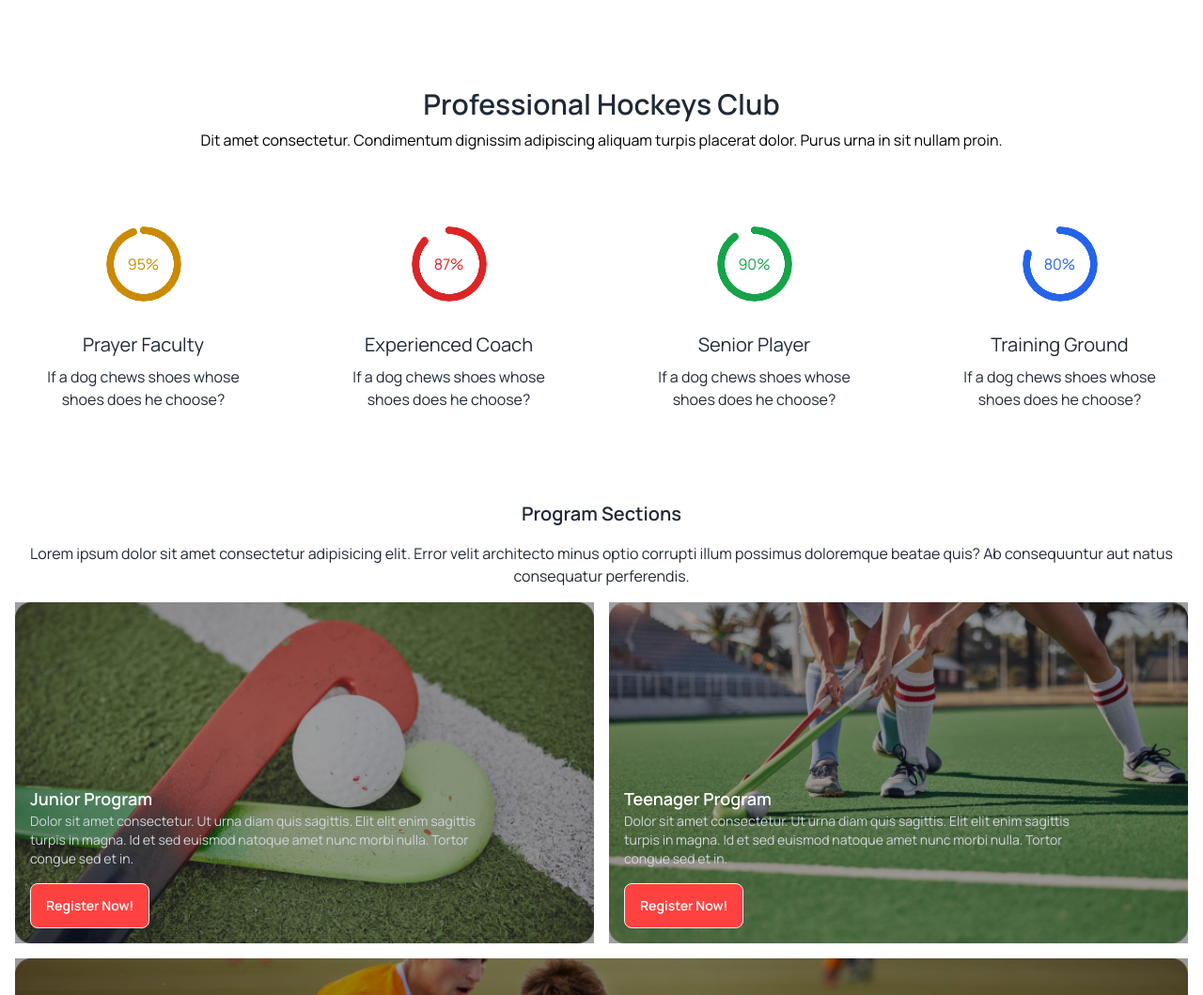
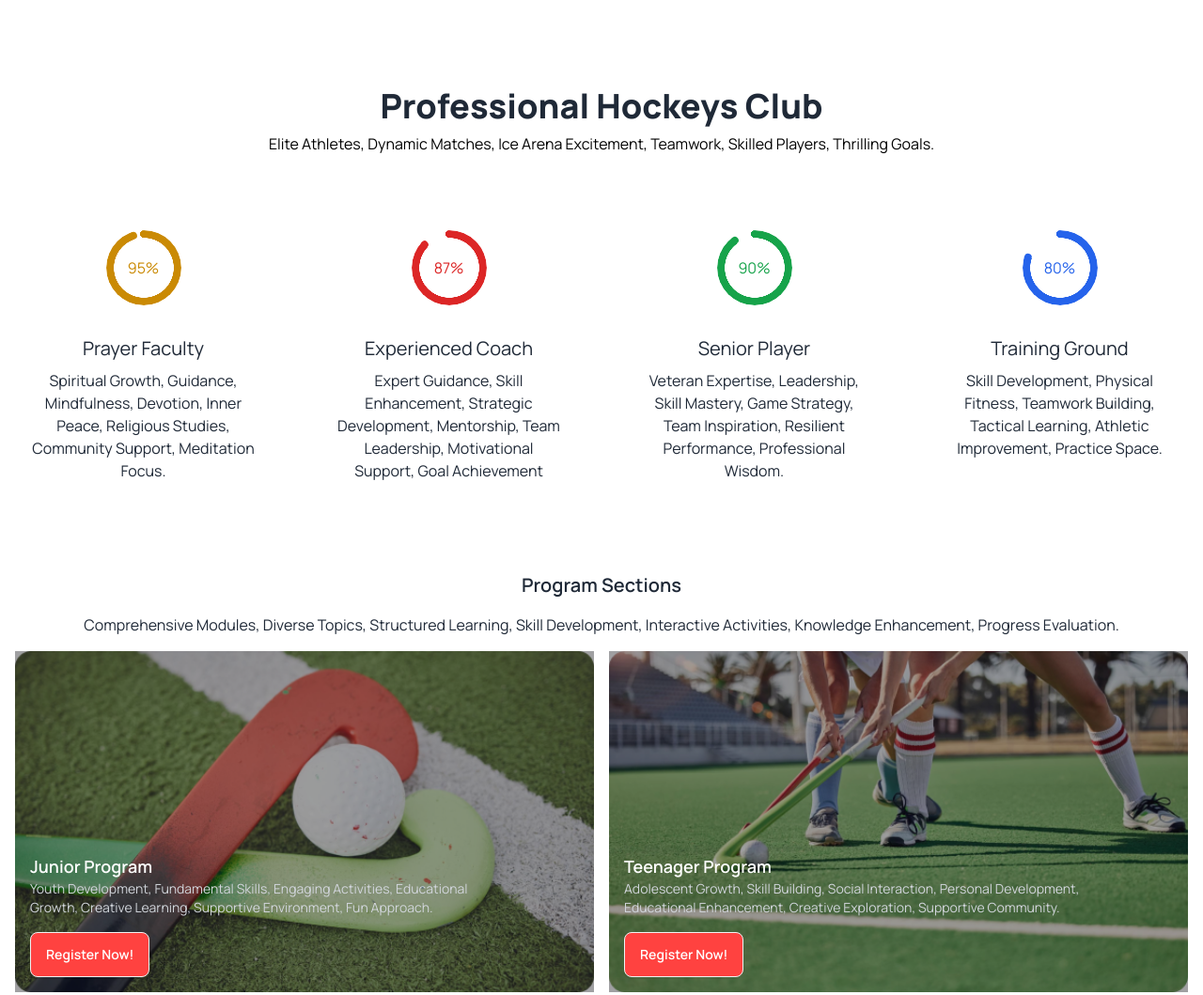
Before and after one commit to Habiba3078/hockey-resources-website, a plain HTML site: page index.html in a window 1280 px wide. Shown: the part 940-1999 px from the top of the page at 94% size. Drawn offline with nearby package versions, Linux system fonts and the light colour scheme.

Commit message:
added everything

```diff
--- a/index.html
+++ b/index.html
@@ -51,7 +51,7 @@
                 </ul>
               </div>
 
-              <a class="btn btn-ghost text-xl font-extrabold">Hockey<p class="text-red-600">'</p>s</a>
+              <a class="btn btn-ghost text-2xl font-extrabold">Hockey<p class="text-red-600">'</p>s</a>
             </div>
             <div class="navbar-center hidden lg:flex">
               <ul class="menu menu-horizontal px-1">
@@ -105,14 +105,14 @@
  <main>
   <!-- Professional's hockey club -->
     <section class="justify-center mt-8 lg:mt-40">
-        <h2 class="text-3xl font-semibold text-center ">Professional Hockeys Club</h2>
-        <p class=" text-black mt-2 text-center">Dit amet consectetur. Condimentum dignissim adipiscing aliquam turpis placerat dolor. Purus urna in sit nullam proin. </p>
+        <h2 class="text-4xl font-extrabold text-center ">Professional Hockeys Club</h2>
+        <p class=" text-black mt-2 text-center">Elite Athletes, Dynamic Matches, Ice Arena Excitement, Teamwork, Skilled Players, Thrilling Goals.</p>
         <div class="text-center lg:text-center gap-5 lgml-11 mt-20  grid grid-cols-1 lg:grid-cols-4">
             <div class=" ">
                 <div class="radial-progress text-yellow-600 text-center" style="--value:95;" role="progressbar">95%</div>
                 <div class="card-body items-center text-center">
                   <h2 class="text-xl">Prayer Faculty</h2>
-                  <p>If a dog chews shoes whose shoes does he choose?</p>
+                  <p>Spiritual Growth, Guidance, Mindfulness, Devotion, Inner Peace, Religious Studies, Community Support, Meditation Focus.</p>
                 </div>
               </div>
 
@@ -123,7 +123,7 @@
         <div class="radial-progress text-red-600  text-center" style="--value:87;" role="progressbar">87%</div>
         <div class="card-body items-center text-center">
           <h2 class="text-xl">Experienced Coach</h2>
-          <p>If a dog chews shoes whose shoes does he choose?</p>
+          <p>Expert Guidance, Skill Enhancement, Strategic Development, Mentorship, Team Leadership, Motivational Support, Goal Achievement</p>
         </div>
       </div>
 
@@ -132,14 +132,14 @@
     <div class="radial-progress text-green-600  text-center" style="--value:90;" role="progressbar">90%</div>
     <div class="card-body items-center text-center">
       <h2 class="text-xl">Senior Player</h2>
-      <p>If a dog chews shoes whose shoes does he choose?</p>
+      <p>Veteran Expertise, Leadership, Skill Mastery, Game Strategy, Team Inspiration, Resilient Performance, Professional Wisdom.</p>
     </div>
   </div>
 <div class="  ">
     <div class="radial-progress text-blue-600  text-center" style="--value:80;" role="progressbar">80%</div>
     <div class="card-body items-center text-center">
       <h2 class="text-xl">Training Ground</h2>
-      <p>If a dog chews shoes whose shoes does he choose?</p>
+      <p>Skill Development, Physical Fitness, Teamwork Building, Tactical Learning, Athletic Improvement, Practice Space.</p>
     </div>
   </div>
 </div>
@@ -151,7 +151,7 @@
             <h3 class="text-xl font-semibold text-center mb-4">
                 Program Sections
             </h3>
-            <p class=" text-center   mt-2 ">Lorem ipsum dolor sit amet consectetur adipisicing elit. Error velit architecto minus optio corrupti illum possimus doloremque beatae quis? Ab consequuntur aut natus consequatur perferendis.</p>
+            <p class=" text-center   mt-2 ">Comprehensive Modules, Diverse Topics, Structured Learning, Skill Development, Interactive Activities, Knowledge Enhancement, Progress Evaluation.</p>
         </div>
         <div class="grid gap-4 grid-cols-1 lg:grid-cols-2 gap-30  p-4">
         <!-- Junior Program Card -->
@@ -160,8 +160,7 @@
             <img src="./Images/2.png" alt="Teenager Program" class="w-full h-full object-cover">
               <div class="absolute bottom-0 left-0 p-4 z-20 w-full">
               <h3 class="text-base sm:text-lg font-semibold text-white">Junior Program</h3>
-              <p class="text-xs sm:text-sm text-gray-300 lg:w-[500px]">Dolor sit amet consectetur. Ut urna diam quis sagittis. Elit elit
-                enim sagittis turpis in magna. Id et sed euismod natoque amet nunc morbi nulla. Tortor congue sed et in.</p>
+              <p class="text-xs sm:text-sm text-gray-300 lg:w-[500px]">Youth Development, Fundamental Skills, Engaging Activities, Educational Growth, Creative Learning, Supportive Environment, Fun Approach.</p>
               <button class="btn bg-Red-color mt-4 text-white">Register Now!</button>
             </div>
           </div>
@@ -172,8 +171,7 @@
             <img src="./Images/3.png" alt="Teenager Program" class="w-full h-full object-cover rounded-lg">
             <div class="absolute bottom-0 left-0 p-4 z-20">
               <h3 class="text-base sm:text-lg font-semibold text-white">Teenager Program</h3>
-              <p class="text-xs sm:text-sm text-gray-300 lg:w-[500px]">Dolor sit amet consectetur. Ut urna diam quis sagittis. Elit elit
-                enim sagittis turpis in magna. Id et sed euismod natoque amet nunc morbi nulla. Tortor congue sed et in.</p>
+              <p class="text-xs sm:text-sm text-gray-300 lg:w-[500px]">Adolescent Growth, Skill Building, Social Interaction, Personal Development, Educational Enhancement, Creative Exploration, Supportive Community.</p>
               <button class="btn bg-Red-color mt-4 text-white"">Register Now!</button>
             </div>
           </div>
@@ -184,8 +182,7 @@
             <img src="./Images/4.png" alt="Junior Program" class="   lg:w-full h-[200px] lg:h-full object-cover">
             <div class="absolute bottom-0 left-0 p-4 z-20 ">
               <h3 class=" text-l lg:text-3xl font-semibold text-white">Professional Program</h3>
-              <p class="text-xs lg:xl text-gray-300 lg:w-[520px]">Dolor sit amet consectetur. Ut urna diam quis sagittis. Elit elit
-                enim sagittis turpis in magna. Id et sed euismod natoque amet nunc morbi nulla. Tortor congue sed et in.</p>
+              <p class="text-xs lg:xl text-gray-300 lg:w-[520px]">Advanced Expertise, Specialized Training, Career Development, Industry Skills, Practical Experience, Networking Opportunities, Professional Growth.</p>
               <button class="btn bg-Red-color mt-4 text-white" ">Register Now!</button>
             </div>
           </div>
@@ -196,7 +193,7 @@
   ">
     <div class=" mb-4 ">
         <h3 class="text-2xl font-bold text-center">Our New Products</h3>
-        <p class="text-center">Lorem ipsum dolor sit, amet consectetur adipisicing elit. Ullam fuga blanditiis aliquid nihil debitis hic.</p>
+        <p class="text-center">Innovative Design, Cutting-Edge Technology, User-Friendly Features, High-Quality Materials, Improved Performance, Modern Aesthetics, Market Impact.</p>
     </div>
     <div class="grid gap-8 grid-cols-1 lg:grid-cols-2">
         <div>
@@ -354,7 +351,7 @@
   <!-- Client Questions -->
   <section class="md:container md:mx-auto mt-4 lg:mt-20 justify-center">
     <h2 class="text-2xl font-semibold text-center">Clients Question</h2>
-    <p class="text-l text-center">Lorem ipsum dolor sit amet consectetur adipisicing elit. Deserunt dolore nulla laborum nihil quod in!</p>
+    <p class="text-l text-center">There are some sample question you might find helpful!</p>
 
     <div class="hero mt-20 ">
         <div class="hero-content flex-col lg:flex-row">
@@ -366,7 +363,7 @@
                     Our Equipment
                 </div>
                 <div class="collapse-content">
-                  <p>Dolor sit amet consectetur. Ut urna diam quis sagittis. Elit elit enim sagittis turpis in magna.</p>
+                  <p>Our equipment features state-of-the-art gear that's been designed with both durability and performance in mind. Each piece is crafted to enhance the user's experience, whether through advanced technological features or ergonomic designs that prioritize comfort and safety. </p>
                 </div>
               </div>
               <div class="collapse collapse-plus ">
@@ -375,7 +372,7 @@
                   Hockey Training
                 </div>
                 <div class="collapse-content">
-                  <p>Dolor sit amet consectetur. Ut urna diam quis sagittis. Elit elit enim sagittis turpis in magna.</p>
+                  <p>Hockey training at our facility is a comprehensive program that focuses on developing both the physical and strategic aspects of the game. We offer specialized training sessions that enhance skating speed, agility, puck control, and shooting accuracy. Our experienced coaches use a combination of on-ice drills, off-ice conditioning, and classroom-style strategy sessions to ensure players understand the game at a deeper level.</p>
                 </div>
               </div>
               <div class="collapse collapse-plus ">
@@ -384,7 +381,7 @@
                   Private Lessons
                 </div>
                 <div class="collapse-content">
-                  <p>Dolor sit amet consectetur. Ut urna diam quis sagittis. Elit elit enim sagittis turpis in magna.</p>
+                  <p>Private lessons offer personalized coaching and targeted skill improvement, ensuring individual attention for accelerated hockey development. These sessions are ideal for focused training and customized strategies to enhance specific areas of a player's game.</p>
                 </div>
 
               </div>
@@ -394,7 +391,7 @@
                     Ski Touring
                 </div>
                 <div class="collapse-content">
-                  <p>Dolor sit amet consectetur. Ut urna diam quis sagittis. Elit elit enim sagittis turpis in magna.</p>
+                  <p>Ski touring combines adventure and fitness, offering a unique way to explore snowy landscapes while providing an exhilarating and physically demanding outdoor experience. This activity involves skiing across open terrain, away from traditional ski resorts, often requiring both downhill skiing skills and endurance for uphill climbs.</p>
                 </div>
 
           </div>
@@ -404,7 +401,7 @@
                     Booking
                 </div>
                 <div class="collapse-content">
-                  <p>Dolor sit amet consectetur. Ut urna diam quis sagittis. Elit elit enim sagittis turpis in magna.</p>
+                  <p>Booking refers to the process of reserving a service or securing a spot in an event, such as a hotel room, a flight, a restaurant table, or a class. It typically involves selecting dates, times, and specific preferences, and often requires payment or a deposit to confirm the reservation. Booking can be done through various channels, including online platforms, phone calls, or in-person visits, depending on the service provider's system.</p>
                 </div>
         </div>
         <div class="collapse collapse-plus ">
@@ -413,7 +410,7 @@
                Pricing
             </div>
             <div class="collapse-content">
-              <p>Dolor sit amet consectetur. Ut urna diam quis sagittis. Elit elit enim sagittis turpis in magna.</p>
+              <p>Different pricing strategies, like discount pricing, premium pricing, or dynamic pricing, can be applied depending on the business goals and market conditions.</p>
             </div>
     </div>
       </div>
@@ -421,7 +418,7 @@
 <!-- Contact Information -->
   <section class="">
     <h2 class="text-3xl font-extrabold mb-4 lg:mt-28 text-center">Get In Touch</h2>
-    <p class="text-lg mb-2 text-center">Dit amet consectetur. Condimentum dignissim adipiscing aliquam turpis placerat dolor. Purus urna in sit nullam proin. </p>
+    <p class="text-lg mb-2 text-center">We're here to help and would love to hear from you! Whether you have a question, feedback, or just want to say hello, feel free to reach out. Your thoughts and experiences matter to us, and we promise to respond with the care and attention you deserve. Connect with us through any of our channels – we're just a message or call away and always happy to assist! </p>
     <div class="container mx-auto lg:p-32">
       <div class="grid  grid-cols-1 md:grid-cols-2 gap-4">
         <div class="p-20">
@@ -513,7 +510,7 @@
     <nav class="col-span-2">
       <header class="  text-3xl font-extrabold text-white">Get In Touch</header>
       <p class="lg:w-[370px]">
-        Dit amet consectetur. Condimentum  adipiscing aliquam turpis placerat dolor. Purus urna in sit nullam proin.
+        We'd love to hear from you! Whether you have a question, feedback, or just want to say hello, our team is here to listen and assist you.
       </p>
       <div class="flex gap-5">
         <svg xmlns="http://www.w3.org/2000/svg" width="24" height="24" viewBox="0 0 24 24" fill="none">
```
